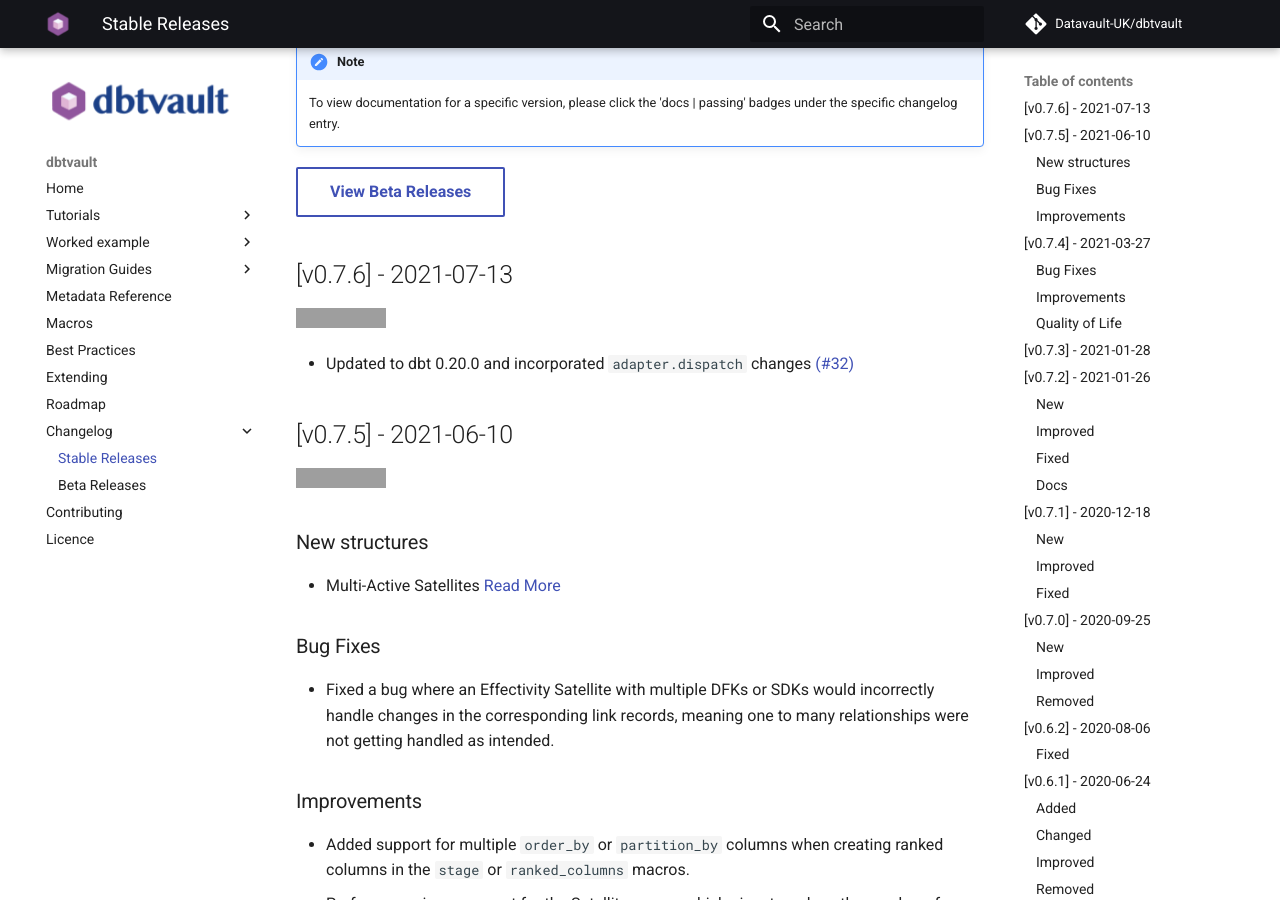
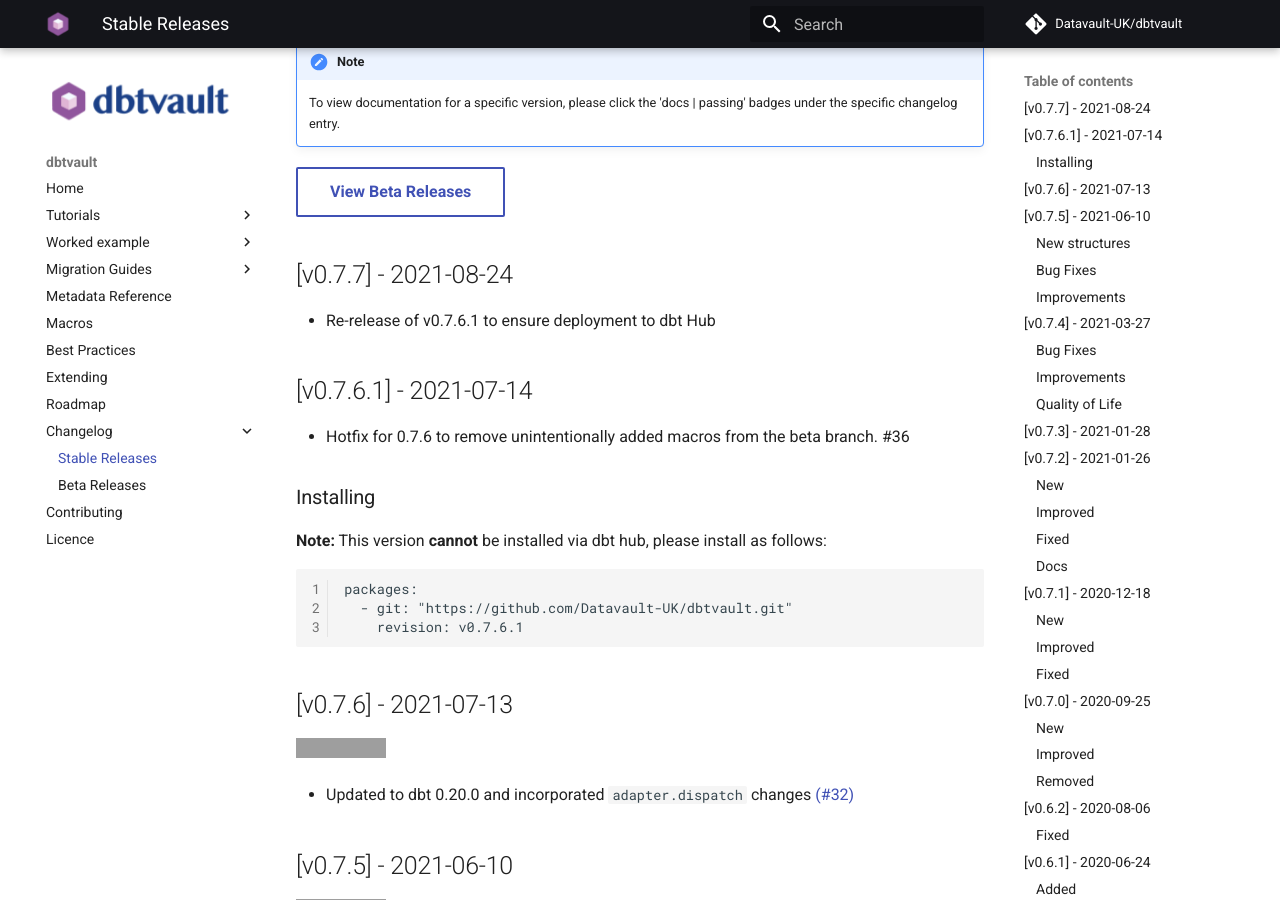
Before and after one commit to Datavault-UK/automate-dv-docs, an MkDocs documentation site: the page built from docs/changelog/stable.md, in a window 1280 px wide and 900 px high, scrolled down 224 px. Built offline with MkDocs 1.6.1 and Material for MkDocs 9.7.7, drawn with Linux system fonts in a browser that asks for light colours; comment, search, counter and statistics services are not loaded; grey boxes are pictures that could not be loaded.

Commit message:
Update changelog

````diff
--- a/docs/changelog/stable.md
+++ b/docs/changelog/stable.md
@@ -8,6 +8,23 @@
     To view documentation for a specific version, please click the 'docs | passing' badges under the specific changelog entry.
 
 [View Beta Releases](beta.md){: .md-button }
+
+
+## [v0.7.7] - 2021-08-24
+- Re-release of v0.7.6.1 to ensure deployment to dbt Hub
+
+
+## [v0.7.6.1] - 2021-07-14
+- Hotfix for 0.7.6 to remove unintentionally added macros from the beta branch. #36
+
+### Installing
+**Note:** This version **cannot** be installed via dbt hub, please install as follows:
+
+```
+packages:
+  - git: "https://github.com/Datavault-UK/dbtvault.git"
+    revision: v0.7.6.1
+```
 
 ## [v0.7.6] - 2021-07-13
 [![Documentation Status](https://readthedocs.org/projects/dbtvault/badge/?version=v0.7.6)](https://dbtvault.readthedocs.io/en/v0.7.6/?badge=v0.7.6)
````
